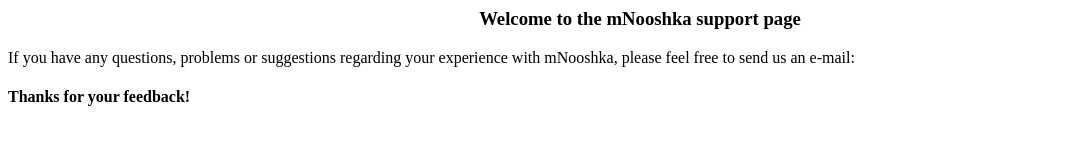
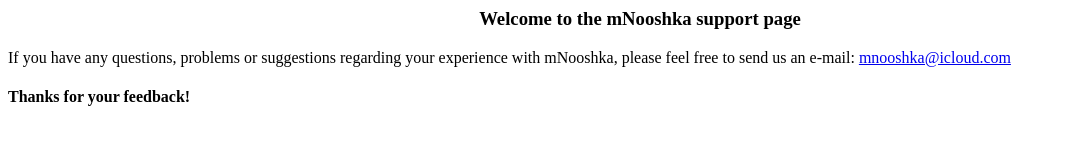
Before and after one commit to twoby4/mNooshka, a plain HTML site: page en/index.html in a window 1280 px wide. Shown: the whole page, without its empty margins (0-1065 px from the left). Drawn offline with Linux system fonts and the light colour scheme.

Commit message:
Update index.html

```diff
--- a/en/index.html
+++ b/en/index.html
@@ -1,3 +1,3 @@
 <h3 style="text-align: center">Welcome to the mNooshka support page</h3>
-<p>If you have any questions, problems or suggestions regarding your experience with mNooshka, please feel free to send us an e-mail: <a href="mailto:"></a></p>
+<p>If you have any questions, problems or suggestions regarding your experience with mNooshka, please feel free to send us an e-mail: <a href="mailto:mnooshka@icloud.com">mnooshka@icloud.com</a></p>
 <h4>Thanks for your feedback!</h4>
```
